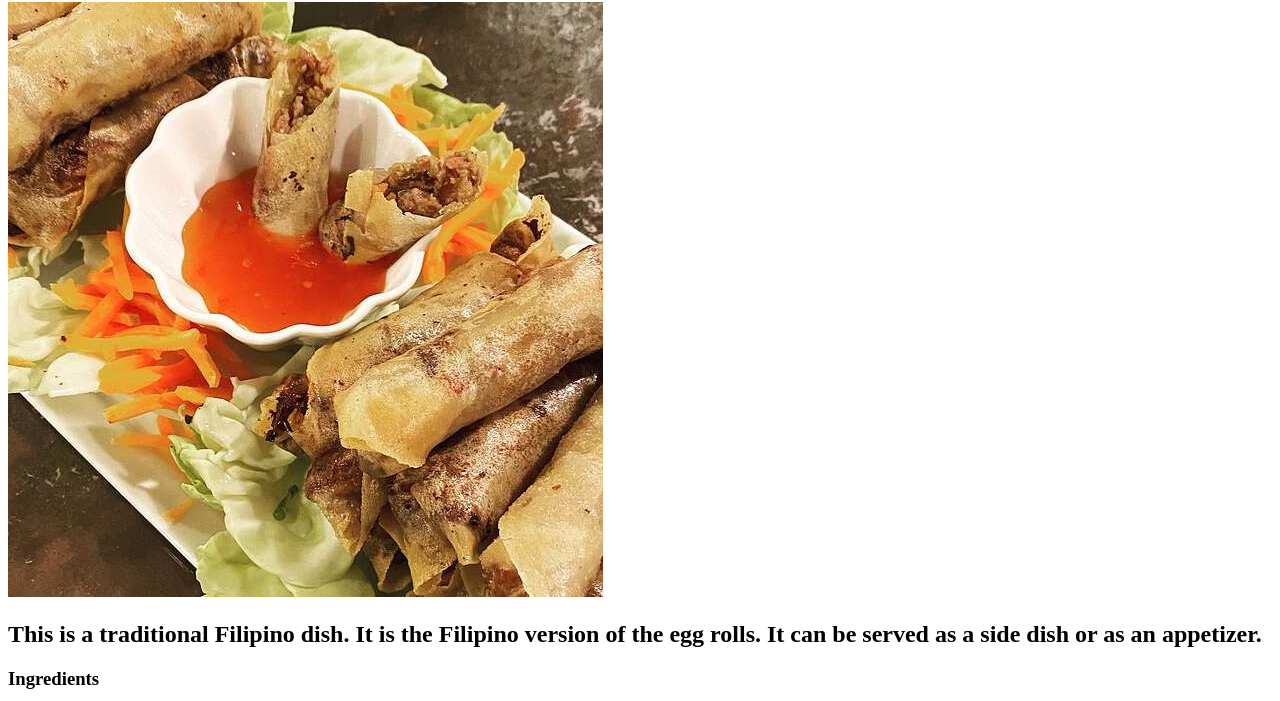
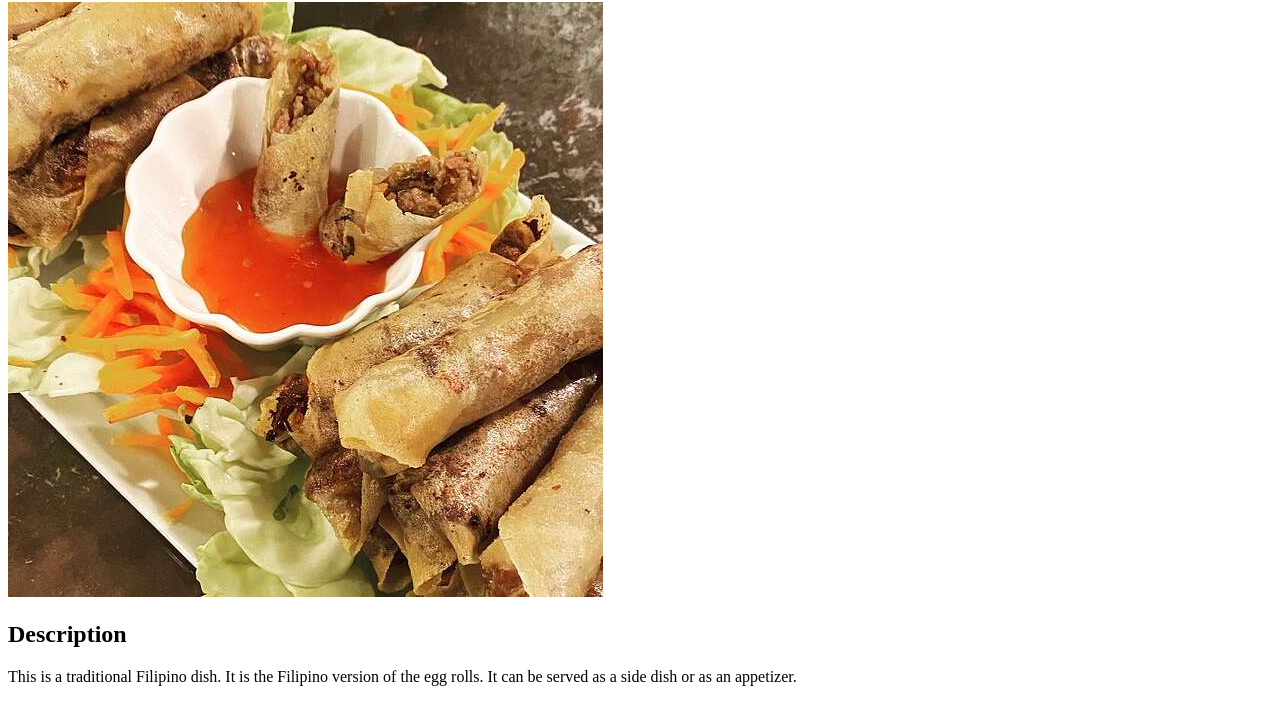
Before and after one commit to melvinguerra/odin-recipes, a plain HTML site: page recipes/lumpia.html in a window 1280 px wide. Shown: the part 78-779 px from the top of the page. Drawn offline with Linux system fonts and the light colour scheme.

Commit message:
Fix description heading

```diff
--- a/recipes/lumpia.html
+++ b/recipes/lumpia.html
@@ -8,7 +8,8 @@
     <body>
         <h1>Lumpia</h1>
         <img src="../images/lumpia.jpeg" alt="Lumpia, a traditional Filipino dish which is a Filipino version of egg rolls.">
-        <h2>This is a traditional Filipino dish. It is the Filipino version of the egg rolls. It can be served as a side dish or as an appetizer.</h2>
+        <h2>Description</h2>
+        <p>This is a traditional Filipino dish. It is the Filipino version of the egg rolls. It can be served as a side dish or as an appetizer.</p>
         <h3>Ingredients</h3>
         <ul>
             <li>1 tablespoon vegetable oil</li>
```
